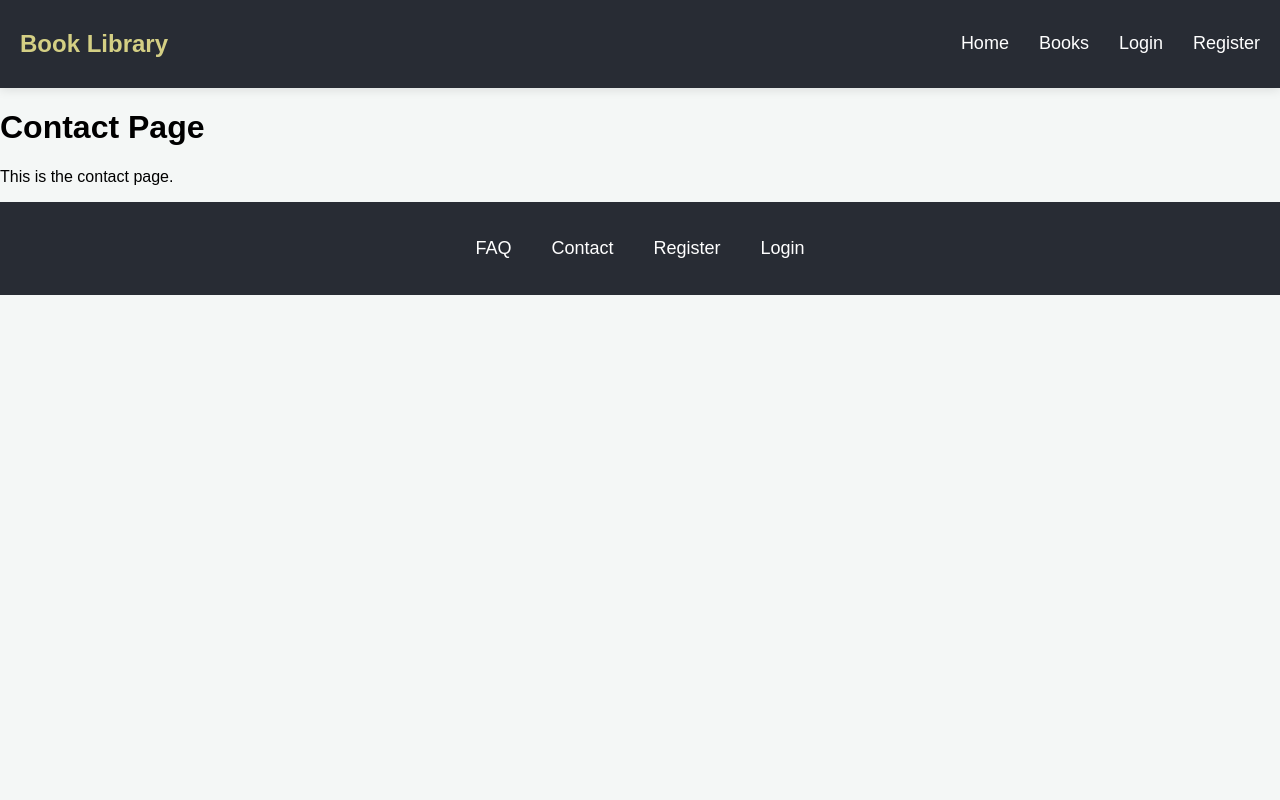
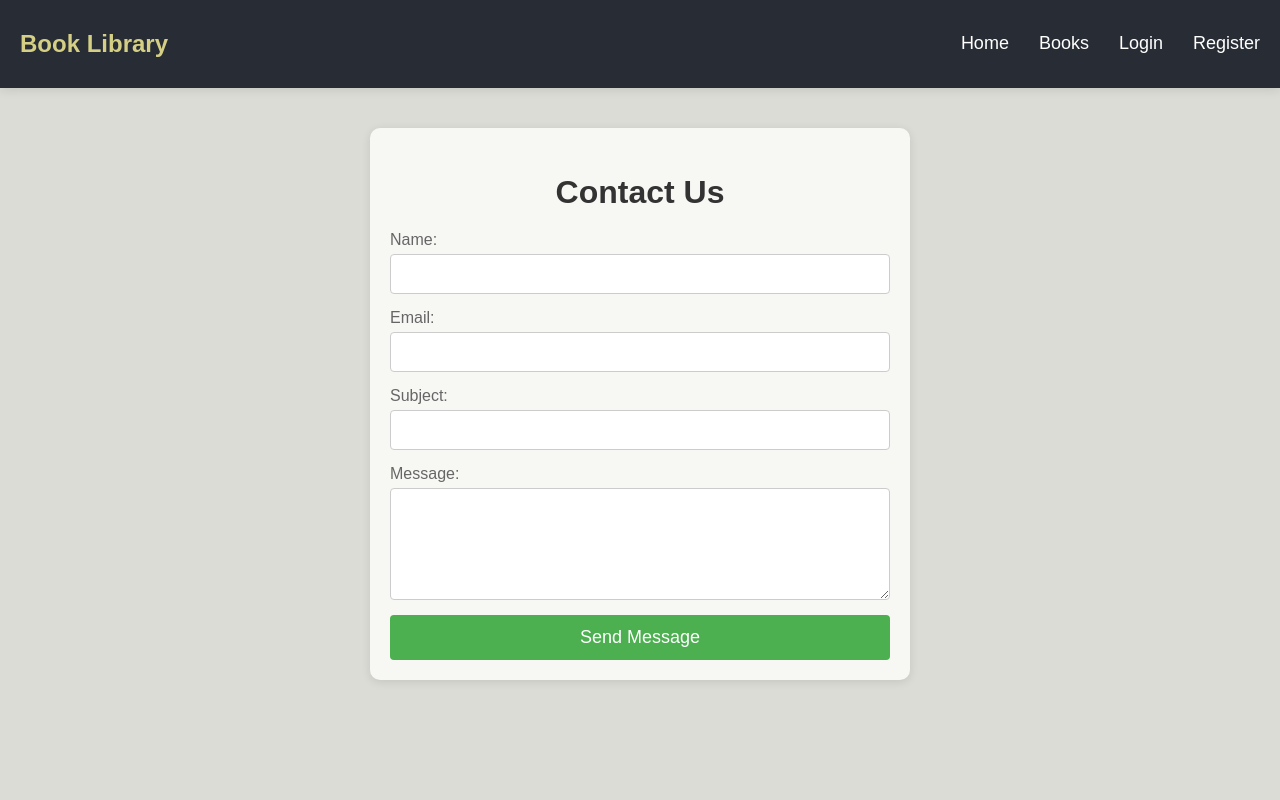
Before and after one commit to chas-academy/u09-fullstack-js-DenjinM, a React (Create React App) app in the folder book-library/frontend/: page /Contact in a window 1280 px wide. Shown: the top 800 px of the page. Built offline with nearby package versions, Linux system fonts and the light colour scheme.

Commit message:
Fixed my contact page

```diff
--- a/book-library/frontend/src/pages/Contact/Contact.css
+++ b/book-library/frontend/src/pages/Contact/Contact.css
@@ -0,0 +1,77 @@
+.contact-container {
+    display: flex;
+    flex-direction: column;
+    align-items: center;
+    padding: 20px;
+    background-color: rgb(220, 220, 214);
+    height: 100vh;
+  }
+
+  .contact-box {
+    background-color: #f7f8f4;
+    border-radius: 10px;
+    box-shadow: 0 2px 10px rgba(0, 0, 0, 0.1);
+    max-width: 500px;
+    width: 100%;
+    padding: 20px;
+    margin-top: 20px;
+    text-align: center;
+  }
+
+  .contact-form {
+    display: flex;
+    flex-direction: column;
+    gap: 15px;
+  }
+
+  .form-group {
+    display: flex;
+    flex-direction: column;
+    text-align: left;
+  }
+
+  .form-group label {
+    font-size: 16px;
+    margin-bottom: 5px;
+    color: #666;
+  }
+
+  .form-group input,
+  .form-group textarea {
+    padding: 10px;
+    border: 1px solid #ccc;
+    border-radius: 4px;
+    font-size: 16px;
+  }
+
+  .form-group input:focus,
+  .form-group textarea:focus {
+    border-color: #4caf50;
+    outline: none;
+  }
+
+  .contact-btn {
+    padding: 12px 20px;
+    background-color: #4caf50;
+    color: white;
+    border: none;
+    border-radius: 4px;
+    font-size: 18px;
+    cursor: pointer;
+    transition: background-color 0.3s ease;
+  }
+
+  .contact-btn:hover {
+    background-color: #45a049;
+  }
+
+  @media (max-width: 600px) {
+    .contact-box {
+      padding: 15px;
+    }
+
+    .contact-btn {
+      font-size: 16px;
+      padding: 10px 15px;
+    }
+  }
--- a/book-library/frontend/src/pages/Contact/Contact.js
+++ b/book-library/frontend/src/pages/Contact/Contact.js
@@ -1,10 +1,87 @@
+import React, { useState } from 'react';
+import './Contact.css';
+
 const Contact = () => {
-    return (
-      <div>
-        <h1>Contact Page</h1>
-        <p>This is the contact page.</p>
-      </div>
-    );
+  const [formData, setFormData] = useState({
+    name: '',
+    email: '',
+    subject: '',
+    message: '',
+  });
+
+  const handleChange = (e) => {
+    const { name, value } = e.target;
+    setFormData({
+      ...formData,
+      [name]: value,
+    });
   };
 
-  export default Contact;
+  const handleSubmit = (e) => {
+    e.preventDefault();
+    console.log('Message sent:', formData);
+    setFormData({
+      name: '',
+      email: '',
+      subject: '',
+      message: '',
+    });
+  };
+
+  return (
+    <div className="contact-container">
+      <div className="contact-box">
+        <h2>Contact Us</h2>
+        <form className="contact-form" onSubmit={handleSubmit}>
+          <div className="form-group">
+            <label htmlFor="name">Name:</label>
+            <input
+              type="text"
+              id="name"
+              name="name"
+              value={formData.name}
+              onChange={handleChange}
+              required
+            />
+          </div>
+          <div className="form-group">
+            <label htmlFor="email">Email:</label>
+            <input
+              type="email"
+              id="email"
+              name="email"
+              value={formData.email}
+              onChange={handleChange}
+              required
+            />
+          </div>
+          <div className="form-group">
+            <label htmlFor="subject">Subject:</label>
+            <input
+              type="text"
+              id="subject"
+              name="subject"
+              value={formData.subject}
+              onChange={handleChange}
+              required
+            />
+          </div>
+          <div className="form-group">
+            <label htmlFor="message">Message:</label>
+            <textarea
+              id="message"
+              name="message"
+              rows="5"
+              value={formData.message}
+              onChange={handleChange}
+              required
+            ></textarea>
+          </div>
+          <button type="submit" className="contact-btn">Send Message</button>
+        </form>
+      </div>
+    </div>
+  );
+};
+
+export default Contact;
```
